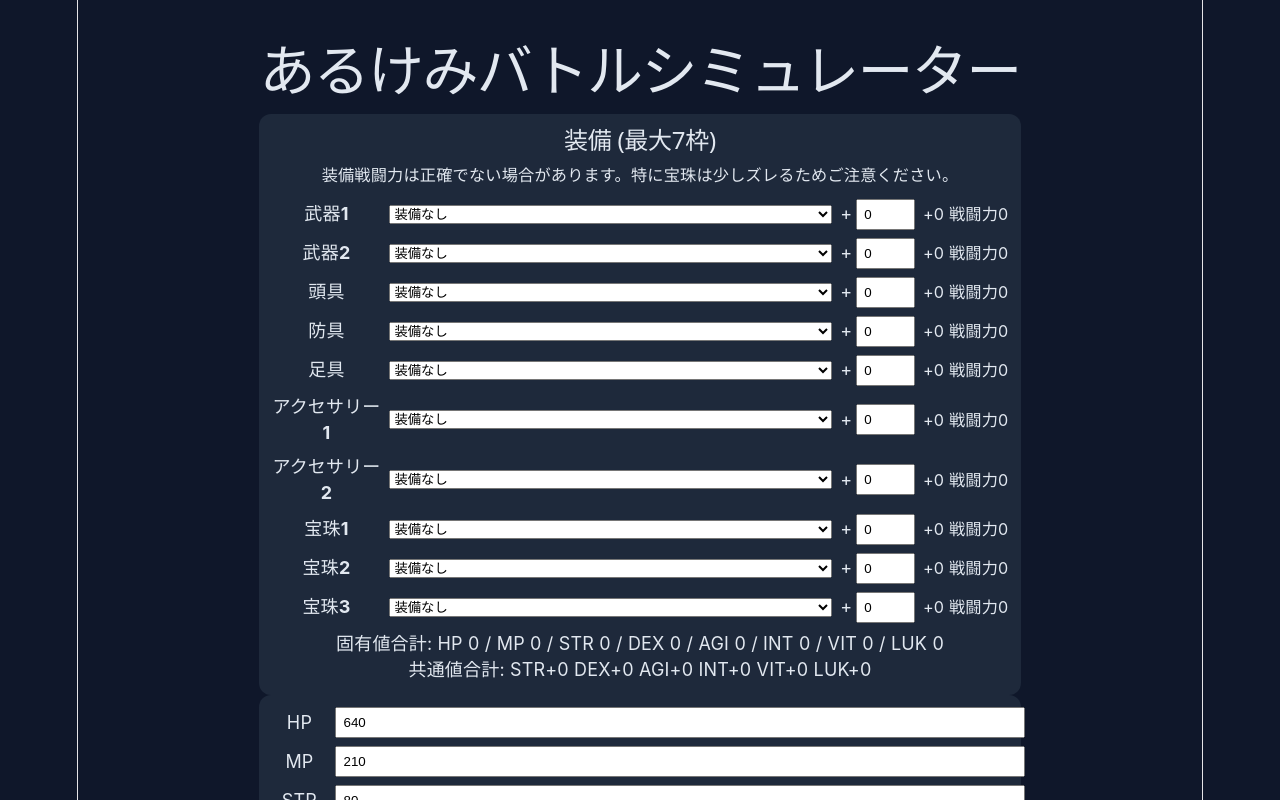
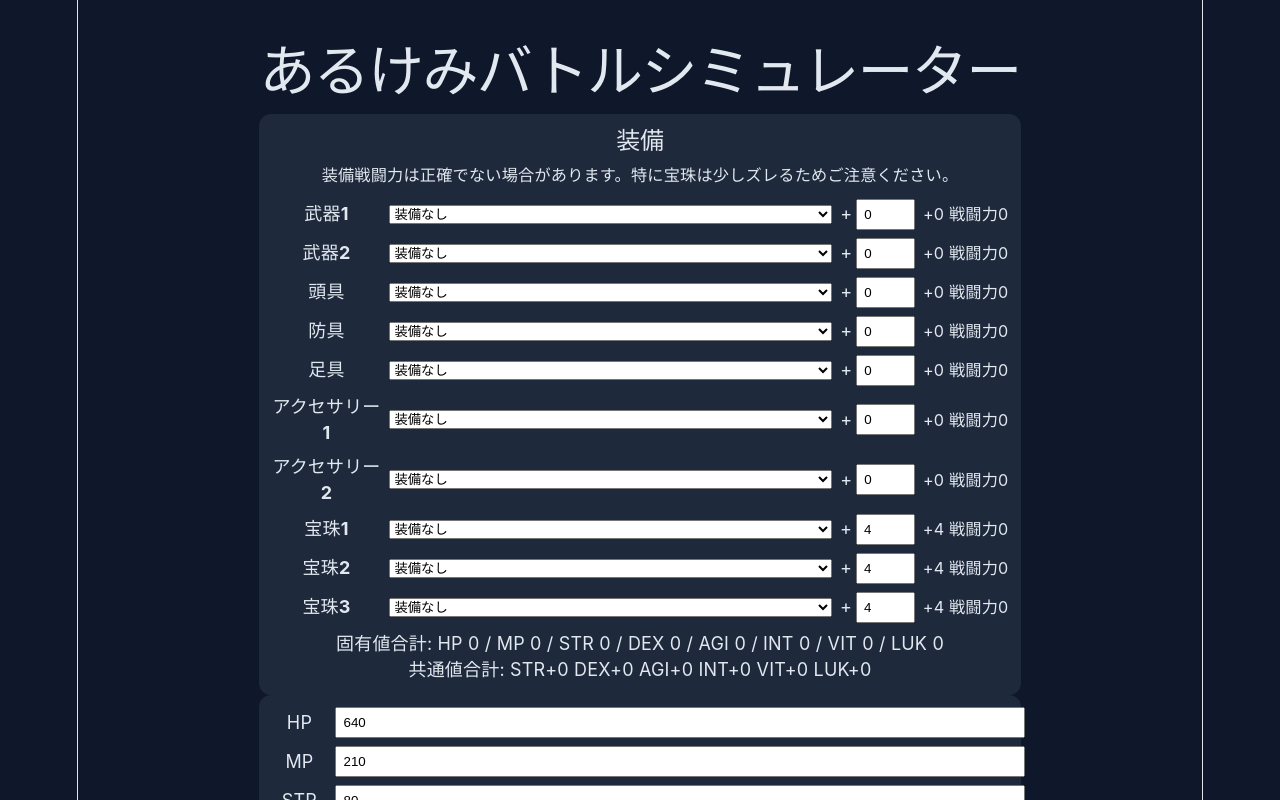
Before and after one commit to d-syumi/alcm-battle-sim, a React (Vite) app: page / in a window 1280 px wide. Shown: the top 800 px of the page. Built offline with nearby package versions, Linux system fonts and the light colour scheme.

Commit message:
宝珠の初期+値を4にし見出しを簡略化

```diff
--- a/src/App.tsx
+++ b/src/App.tsx
@@ -80,7 +80,7 @@ const buildInitialEquipment = (): EquippedItem[] => {
   for (const category of categories) {
     const limit = EQUIPMENT_SLOT_LIMIT[category]
     for (let i = 0; i < limit; i += 1) {
-      result.push({ slotId: `${category}-${i + 1}`, category, itemId: '', plus: 0 })
+      result.push({ slotId: `${category}-${i + 1}`, category, itemId: '', plus: category === 'orb' ? 4 : 0 })
     }
   }
   return result
@@ -158,7 +158,7 @@ function App() {
   return <main className="app">
     <h1>あるけみバトルシミュレーター</h1>
     <section className="panel">
-      <h2>装備 (最大7枠)</h2>
+      <h2>装備</h2>
       <p className="notice">装備戦闘力は正確でない場合があります。特に宝珠は少しズレるためご注意ください。</p>
       {equipped.map((slot, i) => {
         const items = slot.category === 'orb'
```
